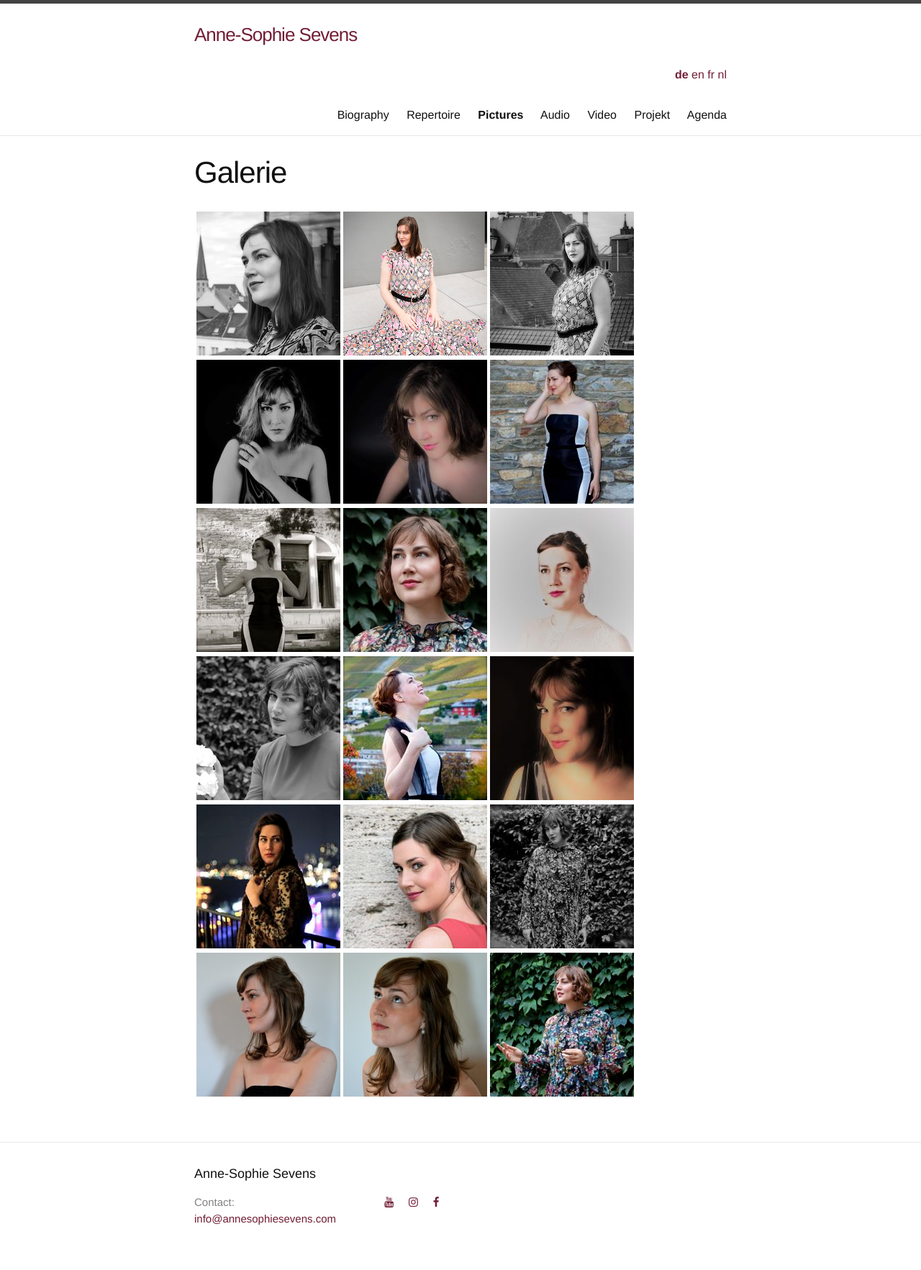
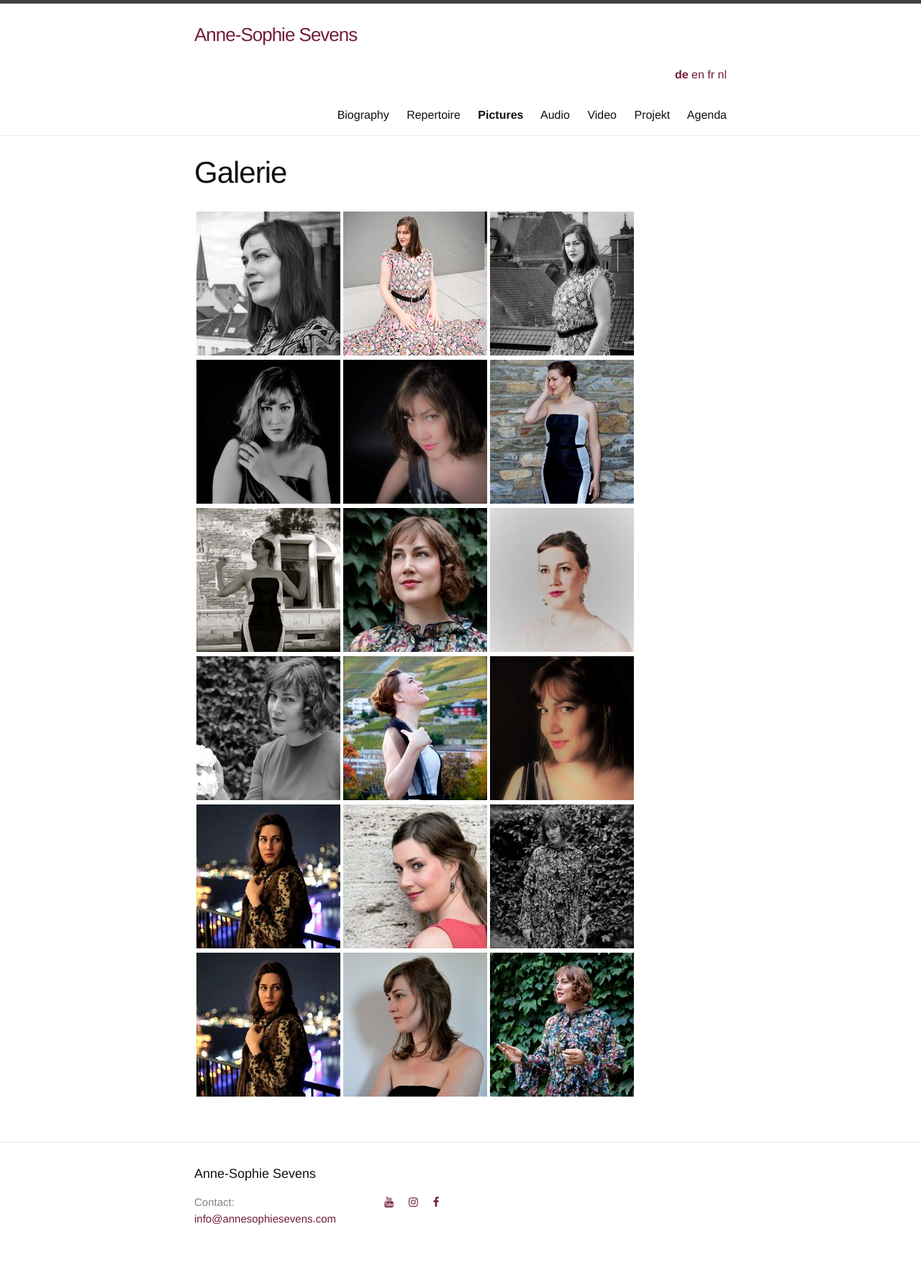
Before and after one commit to annesophie-sevens/annesophie-sevens.github.io, a Jekyll site: the page built from pictures-de.md, in a window 1280 px wide. Shown: the whole page at 72% size. Built offline with Jekyll 4.4.1, drawn with Linux system fonts in a browser that asks for light colours; nearby versions of some CDN libraries.

Commit message:
Update pictures-de.md

```diff
--- a/pictures-de.md
+++ b/pictures-de.md
@@ -15,4 +15,4 @@
 
 |  <a href="/assets/b2.jpg">  ![]({{ site.baseurl }}/assets/b2-thumbnail.jpg) </a> | <a href="/assets/muurfoto.jpg"> ![]({{ site.baseurl }}/assets/muurfoto_thumbnail.jpg) </a> | <a href="/assets/2743.jpg">![]({{ site.baseurl }}/assets/2743c.jpg) </a> |
 
-|  <a href="/assets/ja0.jpg">  ![]({{ site.baseurl }}/assets/ja0c.jpg) </a> | <a href="/assets/ja.jpg"> ![]({{ site.baseurl }}/assets/jac.jpg) </a> | <a href="/assets/ja5.jpg">![]({{ site.baseurl }}/assets/ja5c.jpg) </a> |
+|   <a href="/assets/b2.jpg">  ![]({{ site.baseurl }}/assets/b2-thumbnail.jpg) </a> | <a href="/assets/ja0.jpg">  ![]({{ site.baseurl }}/assets/ja0c.jpg) </a> | <a href="/assets/ja5.jpg">![]({{ site.baseurl }}/assets/ja5c.jpg) </a> |
```
